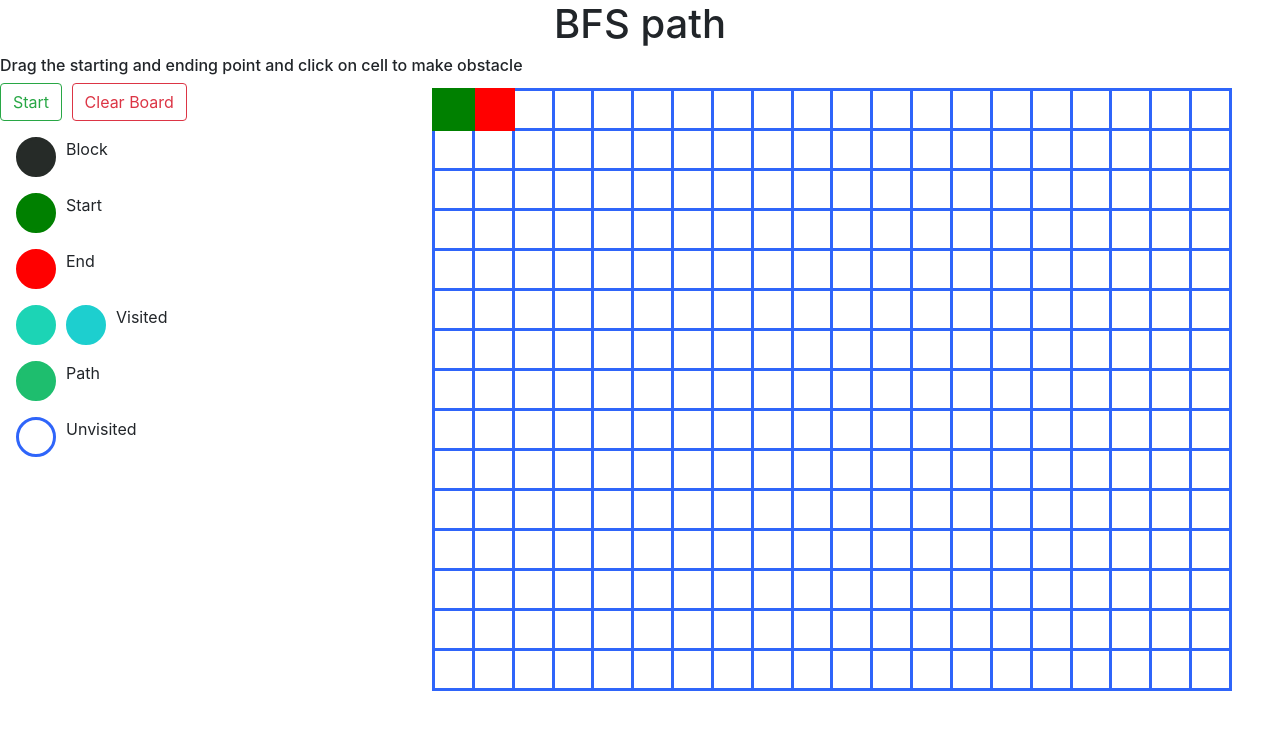
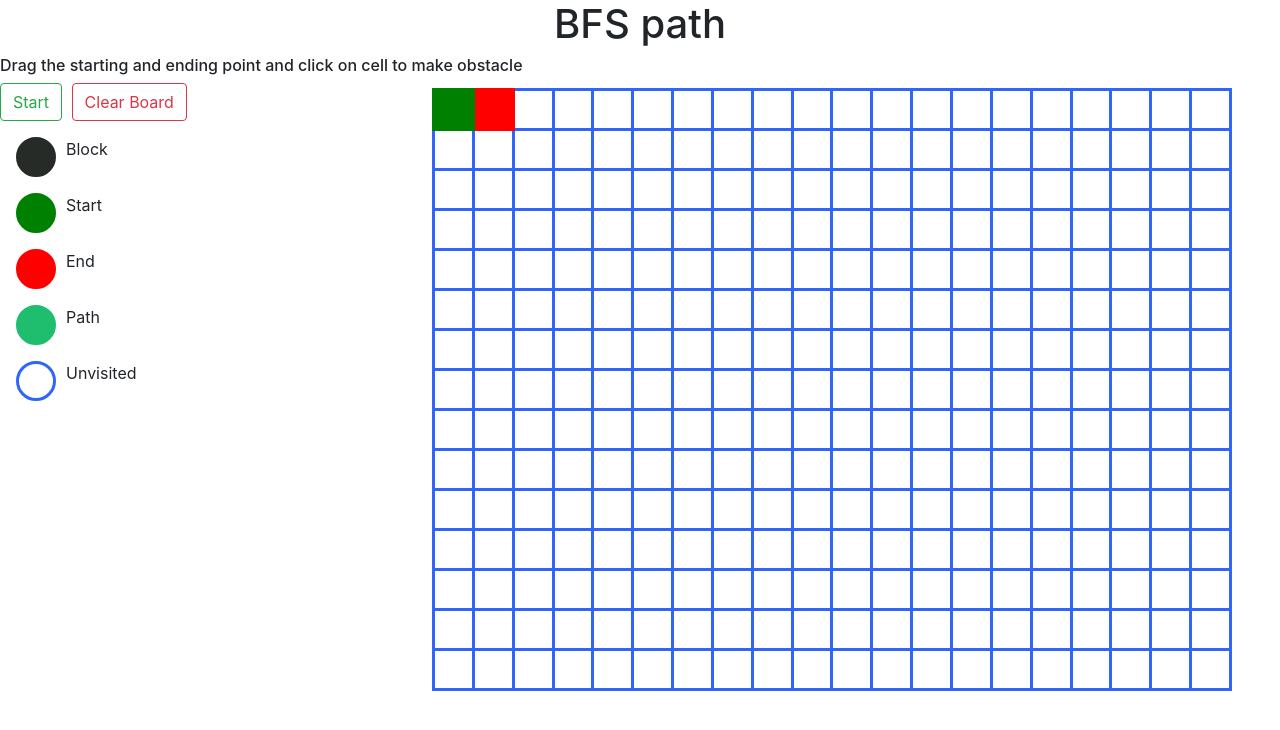
Before and after one commit to priyanshupandey1999/BFS_Visualizer, a plain HTML site: page index.html in a window 1280 px wide. Drawn offline with nearby package versions, Linux system fonts and the light colour scheme.

Commit message:
Update index.html

```diff
--- a/index.html
+++ b/index.html
@@ -25,11 +25,11 @@
  			<div class="key end"></div>
  			<div>End</div>
  		</div>
- 		<div class="d-flex p-2">
+<!--  		<div class="d-flex p-2">
  			<div class="key searching"></div>
  			<div class="key visited"></div>
  			<div>Visited</div>
- 		</div>
+ 		</div> -->
  		<div class="d-flex p-2">
  			<div class="key success"></div>
  			<div>Path</div>
```
